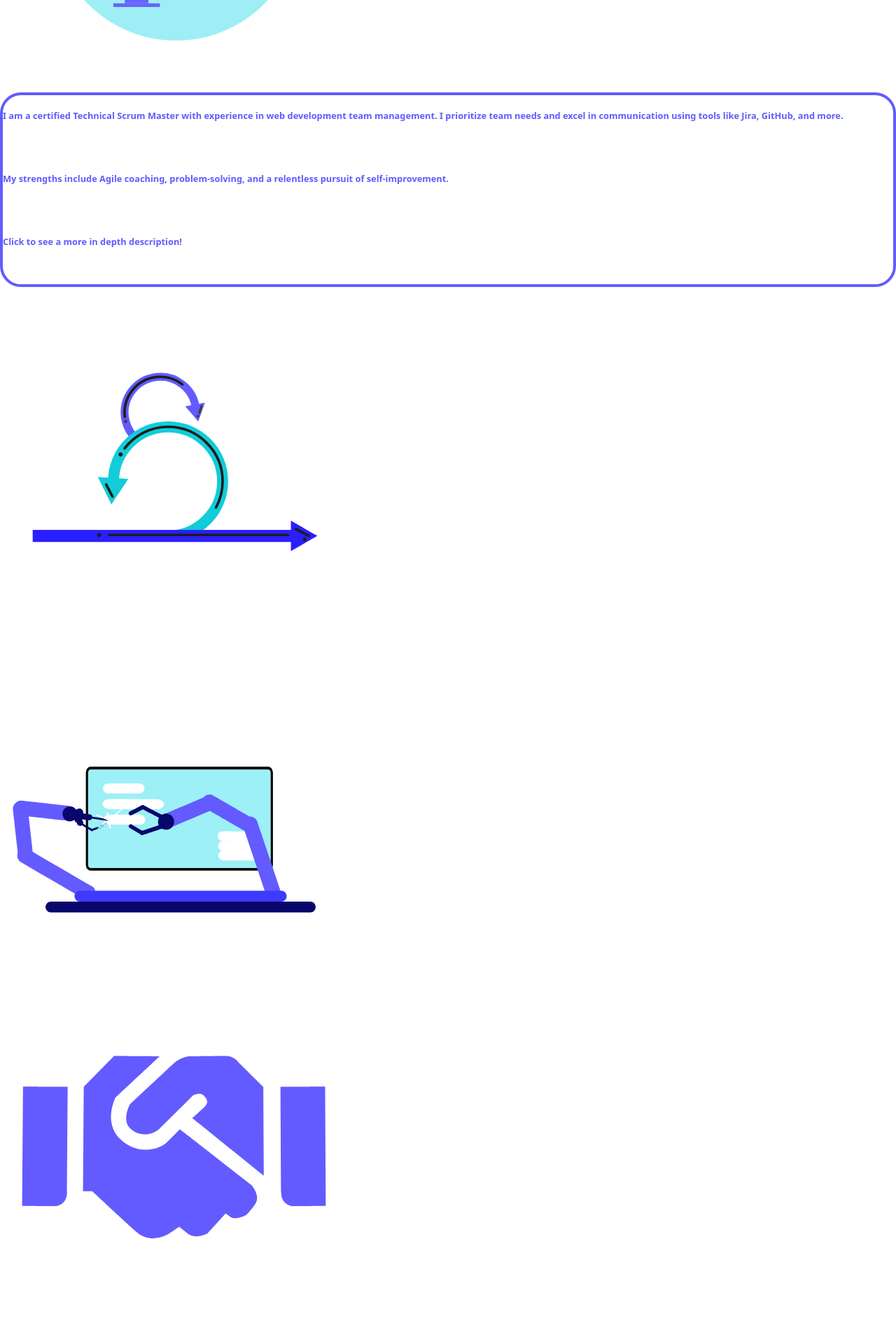
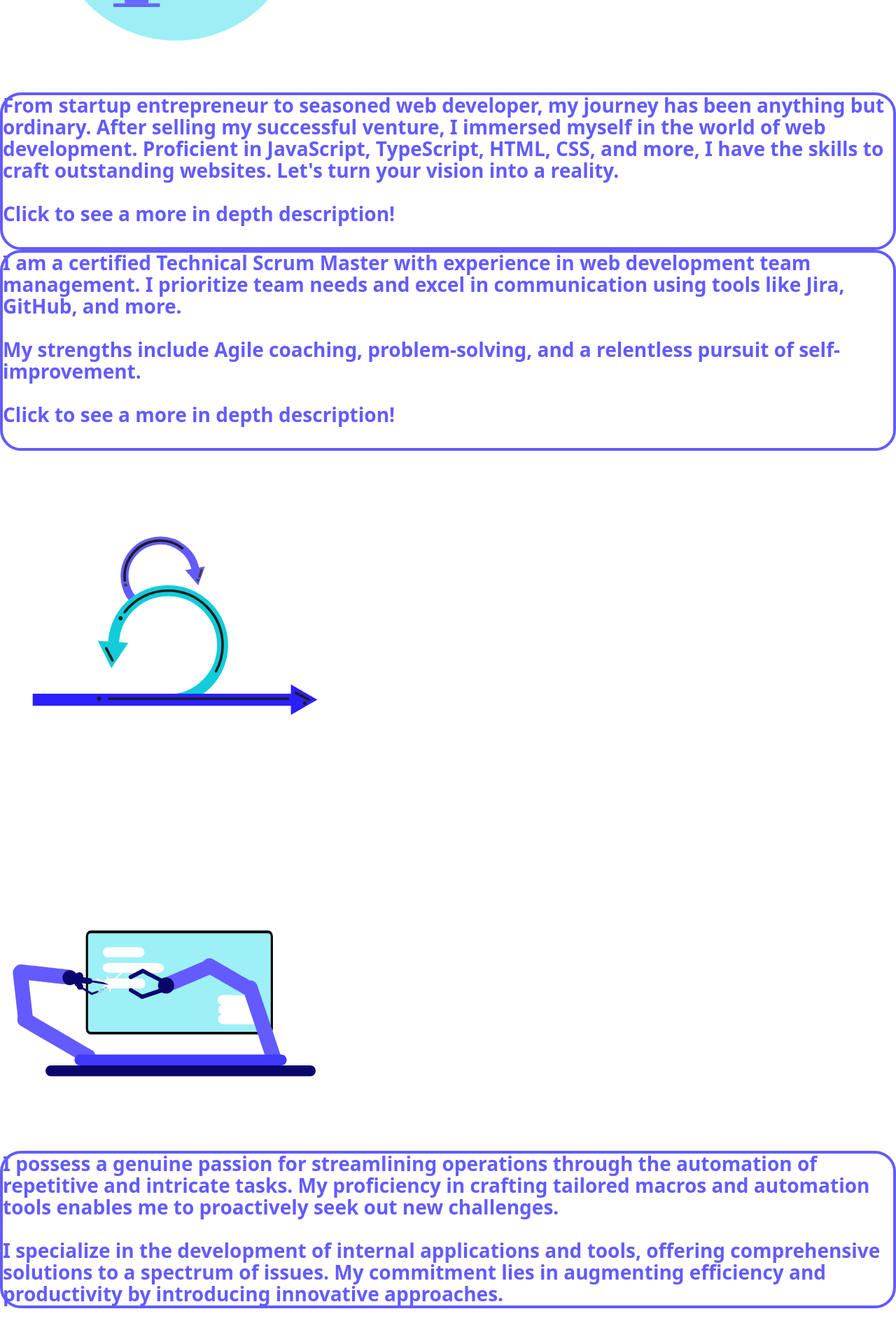
Before and after one commit to Victor-Boyd/Personal-Website, a React (Vite) app: page / in a window 1280 px wide. Shown: the part 1440-3360 px from the top of the page at 70% size. Built offline with nearby package versions, Linux system fonts and the light colour scheme.

Commit message:
finished homemain

```diff
--- a/src/App.css
+++ b/src/App.css
@@ -1,7 +1,7 @@
 :root {
     --fs-xxl: clamp(.5rem, 5vw + .1rem, 2rem);
     --fs-xl: clamp();
-    --fs-l: clamp();
+    --fs-l: clamp(1rem, 2vw + .25rem, 1.75rem);
     --fs-m: 1rem;
     --fs-s: .8rem;
 
--- a/src/components/Homemain.tsx
+++ b/src/components/Homemain.tsx
@@ -4,7 +4,10 @@ import animationData1 from '../assets/webDev.json';
 import animationData2 from '../assets/Scrum.json';
 import animationData3 from '../assets/Automation.json'
 import animationData4 from '../assets/Founder.json'
+import HomemainDropdown1 from './TextDropdowns/HomemainDropdown1'
 import HomemainDropdown2 from './TextDropdowns/HomemainDropdown2'
+import HomemainDropdown3 from './TextDropdowns/HomemainDropdown3'
+import HomemainDropdown4 from './TextDropdowns/HomemainDropdown4'
 import { useRef } from 'react'
 
 
@@ -16,7 +19,7 @@ function HomeMain() {
     return (
         <div className='home-main bg-gray-100 w-full h-auto '>
             <div className='home-main-inner px-6 py-24 h-full flex-col'>
-                <div className='home-main-content1 min-sm:w-4/5 h-auto mr-auto flex flex-row '>
+                <div className='home-main-content1 max-sm:w-full  h-auto mr-auto max-sm:mx-auto flex max-sm:flex-col max-sm:justify-center flex-row '>
                     {/* Web dev */}
                     <Lottie
                         onComplete={() => {
@@ -27,13 +30,18 @@ function HomeMain() {
                             webDevRef.current?.goToAndPlay(1, true);
                             }, 20000);
                         }}
-                        className='lottie-custom w-4/12'
+                        className='lottie-custom w-4/12 max-sm:w-3/4 max-sm:mx-auto'
                         loop={false}
                         lottieRef={webDevRef}
                         animationData={animationData1} />
+                    <div className='homemain-content-text-container px-6 py-6 w-8/12 max-sm:w-full flex items-center justify-center'>
+                        <div className='homemain-content-text  '>
+                            <HomemainDropdown1 />
+                        </div>
+                    </div>
                 </div>
-                <div className='home-main-content2 min-sm:w-4/5 h-1/5 ml-auto flex flex-row justify-end '>
-                    <div className='homemain-content-text-container px-6 py-6 w-8/12 flex items-center justify-center'>
+                <div className='home-main-content2 max-sm:w-full  h-auto mr-auto max-sm:mx-auto flex max-sm:flex-col-reverse max-sm:justify-center flex-row justify-end '>
+                    <div className='homemain-content-text-container px-6 py-6 w-8/12 max-sm:w-full flex items-center justify-center'>
                         <div className='homemain-content-text  '>
                             <HomemainDropdown2 />
                         </div>
@@ -50,14 +58,14 @@ function HomeMain() {
                                 }, 20000);
                             }}
 
-                            className='lottie-custom w-4/12'
+                            className='lottie-custom w-4/12 max-sm:w-3/4 max-sm:mx-auto'
                             loop={false}
                             lottieRef={ScrumRef}
                             animationData={animationData2} />
 
 
                 </div>
-                <div className='home-main-content3 min-sm:w-4/5 h-1/5 mr-auto'>
+                <div className='home-main-content3 max-sm:w-full  h-auto mr-auto max-sm:mx-auto flex max-sm:flex-col max-sm:justify-center flex-row'>
                     {/* Automation */}
                     <Lottie
 
@@ -70,12 +78,17 @@ function HomeMain() {
                             }, 20000);
                         }}
 
-                        className='lottie-custom w-4/12'
+                        className='lottie-custom w-4/12 max-sm:w-3/4 max-sm:mx-auto'
                         loop={false}
                         lottieRef={AutomationRef}
                         animationData={animationData3} />
+                    <div className='homemain-content-text-container px-6 py-6 w-8/12 max-sm:w-full flex items-center justify-center'>
+                        <div className='homemain-content-text  '>
+                            <HomemainDropdown3 />
+                        </div>
+                    </div>
                 </div>
-                <div className='home-main-content4 min-sm:w-4/5 h-1/5 ml-auto flex justify-end'>
+                <div className='home-main-content4 max-sm:w-full  h-auto mr-auto max-sm:mx-auto flex max-sm:flex-col max-sm:justify-center flex-row'>
                     {/* Founder */}
                     <Lottie
 
@@ -88,16 +101,17 @@ function HomeMain() {
                             }, 20000);
                         }}
 
-                        className='lottie-custom w-4/12'
+                        className='lottie-custom w-4/12 max-sm:w-3/4 max-sm:mx-auto'
                         loop={false}
                         lottieRef={FounderRef}
                         animationData={animationData4} />
                     <div className=''>
-
+                    <div className='homemain-content-text-container px-6 py-6 w-8/12 max-sm:w-full flex items-center justify-center'>
+                        <div className='homemain-content-text  '>
+                            <HomemainDropdown4 />
+                        </div>
                     </div>
-                </div>
-                <div className='home-main-content5 min-sm:w-4/5 h-1/5 mr-auto'>
-
+                    </div>
                 </div>
             </div>
         </div>
--- a/src/components/TextDropdowns/HomemainDropdown1.tsx
+++ b/src/components/TextDropdowns/HomemainDropdown1.tsx
@@ -1,7 +1,8 @@
 import { useState, useRef, useEffect } from 'react'
 import autoAnimate from '@formkit/auto-animate'
+import './homemain-dropdown.css'
 
-const Dropdown = () => {
+const HomemainDropdown1 = () => {
   const [show, setShow] = useState(false)
   const parent = useRef(null)
 
@@ -11,10 +12,14 @@ const Dropdown = () => {
 
   const reveal = () => setShow(!show)
 
-  return <div ref={parent}>
-    <strong className="dropdown-label" onClick={reveal}>Click me to open!</strong>
-    { show && <p className="dropdown-content" >Lorum ipsum...</p> }
+  return <div className='dropdown-main' ref={parent}>
+    <span className="dropdown-label flex flex-col justify-center text-center pl-4 pr-4 pt-4" onClick={reveal}>From startup entrepreneur to seasoned web developer, my journey has been anything but ordinary. After selling my successful venture, I immersed myself in the world of web development. Proficient in JavaScript, TypeScript, HTML, CSS, and more, I have the skills to craft outstanding websites. Let's turn your vision into a reality.<br /><br /><strong>Click to see a more in depth description!</strong><br /><br /></span>
+    { show && <p className="dropdown-content flex justify-center text-center pl-4 pr-4 pb-4" >As a developer, I've come a long way from my entrepreneurial roots. Starting with my own startup, I ventured into web development and quickly found my passion. My journey took an unexpected turn when I decided to sell my thriving company to embrace a more profound challenge.<br /><br />
+
+Today, I stand as an accomplished web developer, well-versed in an array of programming languages and technologies. While I've mentioned JavaScript, TypeScript, HTML, and CSS, my knowledge extends beyond these boundaries. I possess the skills and expertise to build exceptional websites, irrespective of the tech stack.<br /><br />
+
+If you're seeking a web developer who can deliver solutions that not only meet but exceed your expectations, I'm here to bring your vision to life.</p> }
   </div>
 }
 
-export default Dropdown
+export default HomemainDropdown1
--- /dev/null
+++ b/src/components/TextDropdowns/HomemainDropdown3.tsx
@@ -0,0 +1,23 @@
+import { useState, useRef, useEffect } from 'react'
+import autoAnimate from '@formkit/auto-animate'
+import './homemain-dropdown.css'
+
+const HomemainDropdown3 = () => {
+  const [show, setShow] = useState(false)
+  const parent = useRef(null)
+
+  useEffect(() => {
+    parent.current && autoAnimate(parent.current)
+  }, [parent])
+
+  const reveal = () => setShow(!show)
+
+  return <div className='dropdown-main' ref={parent}>
+    <span className="dropdown-label flex flex-col justify-center text-center px-4  py-4" onClick={reveal}>
+    I possess a genuine passion for streamlining operations through the automation of repetitive and intricate tasks. My proficiency in crafting tailored macros and automation tools enables me to proactively seek out new challenges.<br /><br /> I specialize in the development of internal applications and tools, offering comprehensive solutions to a spectrum of issues. My commitment lies in augmenting efficiency and productivity by introducing innovative approaches.
+    </span>
+
+  </div>
+}
+
+export default HomemainDropdown3
--- /dev/null
+++ b/src/components/TextDropdowns/HomemainDropdown4.tsx
@@ -0,0 +1,25 @@
+import { useState, useRef, useEffect } from 'react'
+import autoAnimate from '@formkit/auto-animate'
+import './homemain-dropdown.css'
+
+const HomemainDropdown4 = () => {
+  const [show, setShow] = useState(false)
+  const parent = useRef(null)
+
+  useEffect(() => {
+    parent.current && autoAnimate(parent.current)
+  }, [parent])
+
+  const reveal = () => setShow(!show)
+
+  return <div className='dropdown-main' ref={parent}>
+    <span className="dropdown-label flex flex-col justify-center text-center pl-4 pr-4 pt-4" onClick={reveal}>With a background as a startup founder, I bring a unique blend of entrepreneurial thinking and technical expertise to the world of development. My experience has equipped me with problem-solving skills, adaptability, and a keen eye for innovation. As a developer, I thrive in dynamic environments, where I can apply my creativity and business acumen to drive successful projects.<br /><br /><strong>Click to see a more in depth description!</strong><br /><br /></span>
+    { show && <p className="dropdown-content flex justify-center text-center pl-4 pr-4 pb-4" >Drawing upon my experience as a former technical startup founder, I bring a unique perspective to the world of development. My entrepreneurial journey has honed my ability to identify opportunities, think creatively, and solve complex problems. I understand the intricacies of product development, user-centric design, and the importance of efficient coding practices.<br /><br />
+
+Having navigated the challenges of running a startup, I'm well-versed in the art of adaptability and resilience. These qualities enable me to thrive in dynamic development environments, where quick decision-making and flexibility are paramount.<br /><br />
+
+In my role as a developer, I leverage my entrepreneurial spirit to envision innovative solutions, collaborate effectively with cross-functional teams, and drive projects to successful outcomes. My experience as a startup founder equips me to not only build exceptional digital products but also contribute strategically to their growth and success.</p> }
+  </div>
+}
+
+export default HomemainDropdown4
--- a/src/components/TextDropdowns/homemain-dropdown.css
+++ b/src/components/TextDropdowns/homemain-dropdown.css
@@ -5,7 +5,6 @@
     border-radius: 30px;
     border-color: #635BFF;
 
-    --fs-600:
 }
 
 .dropdown-label {
@@ -17,3 +16,21 @@
     font-size: var(--fs-s);
    line-height: var(--lh-l);
 }
+
+@media screen and (min-width: 748px) and (max-width: 1000px) {
+    .dropdown-label {
+        font-size: var(--fs-m);
+    }
+    .dropdown-content {
+        font-size: var(--fs-m);
+    }
+}
+
+@media screen and (min-width: 1001px) {
+    .dropdown-label {
+        font-size: var(--fs-l);
+    }
+    .dropdown-content {
+        font-size: var(--fs-l);
+    }
+}
--- a/src/components/home-main.css
+++ b/src/components/home-main.css
@@ -7,6 +7,6 @@
 
 .homemain-content-text {
     color: #635BFF;
-    font-size: 30px;
+
     font-weight: 600;
 }
```
